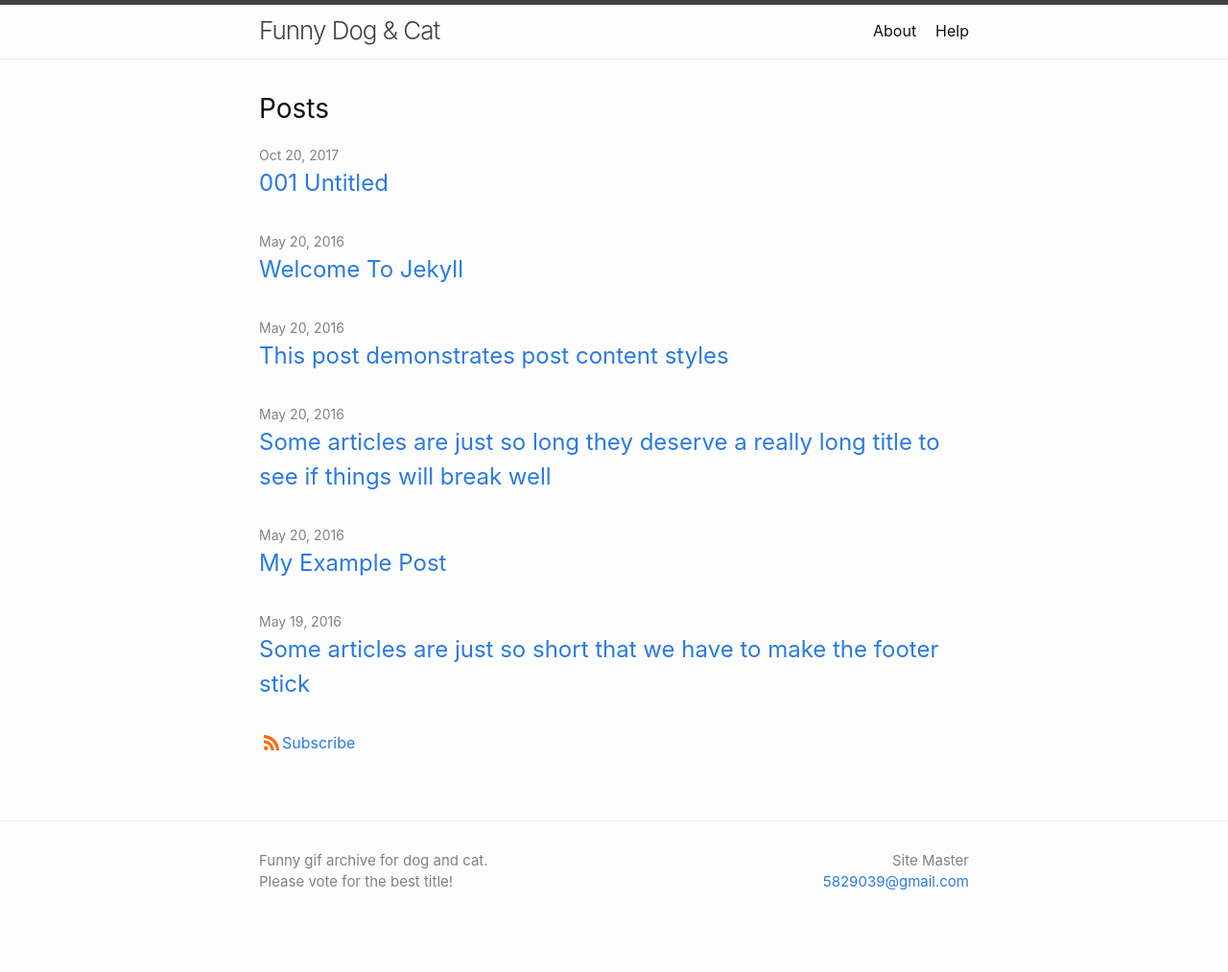
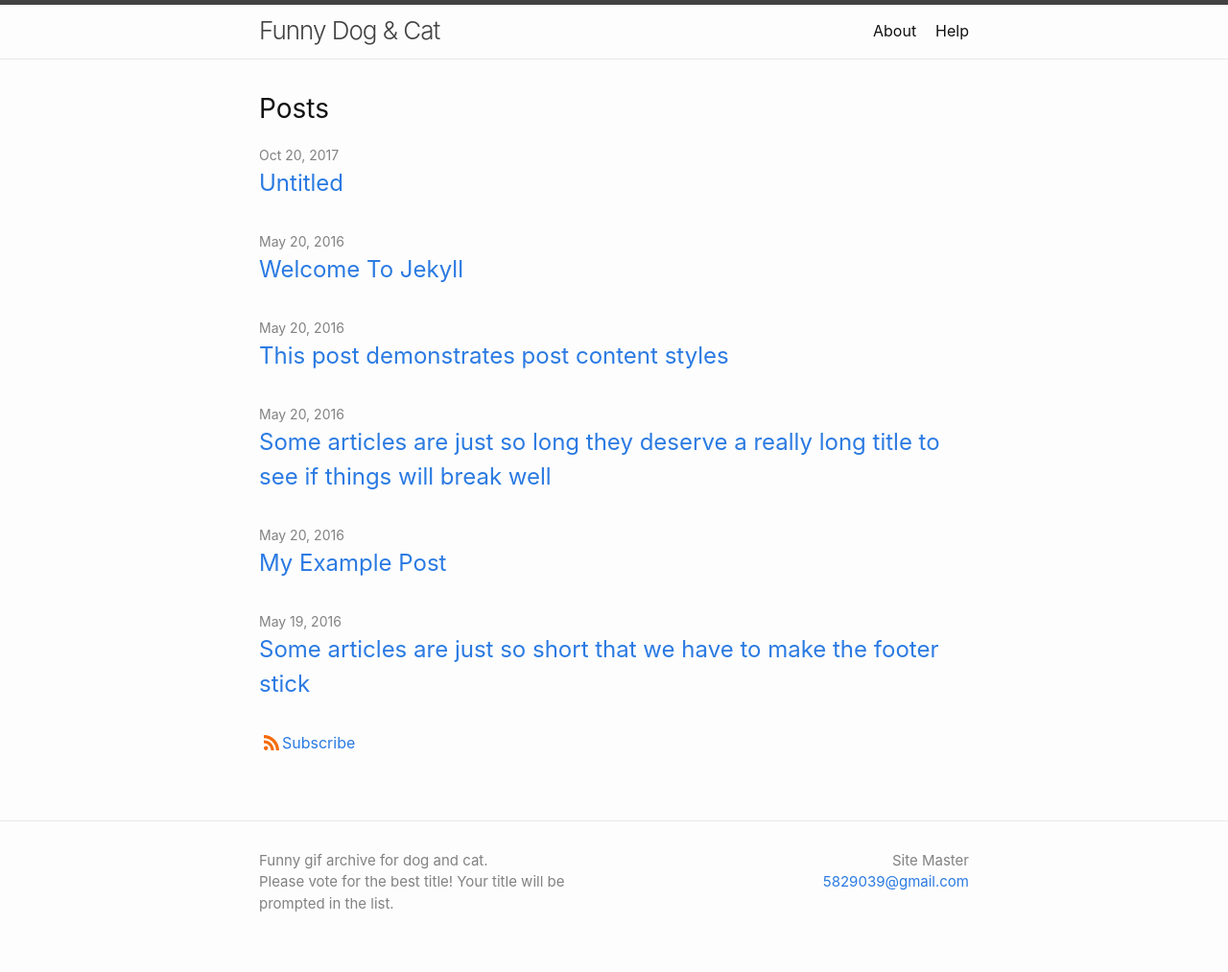
Before and after one commit to funnydogcat/alpha, a Jekyll site: the page built from index.md, in a window 1280 px wide. Shown: the whole page at 96% size. Built offline with Jekyll 4.4.1, drawn with Linux system fonts in a browser that asks for light colours; before the commit the page ends 991 px from its top, so only the background shows below that.

Commit message:
in development.

```diff
--- a/_config.yml
+++ b/_config.yml
@@ -2,7 +2,7 @@ title: Funny Dog & Cat
 author: Site Master
 email: 5829039@gmail.com
 # description: > # this means to ignore newlines until "show_excerpts:"
-description: Funny gif archive for dog and cat. <br />Please vote for the best title!
+description: Funny gif archive for dog and cat. <br />Please vote for the best title! Your title will be prompted in the list.
 #   Write an awesome description for your new site here. You can edit this
 #   line in _config.yml. It will appear in your document head meta (for
 #   Google search results) and in your feed.xml site description.
```
Also changed, not shown: _posts/2019-11-28-001-cat.md (renamed from _posts/2019-11-28-001-untitled.md, +1 -1 lines).
